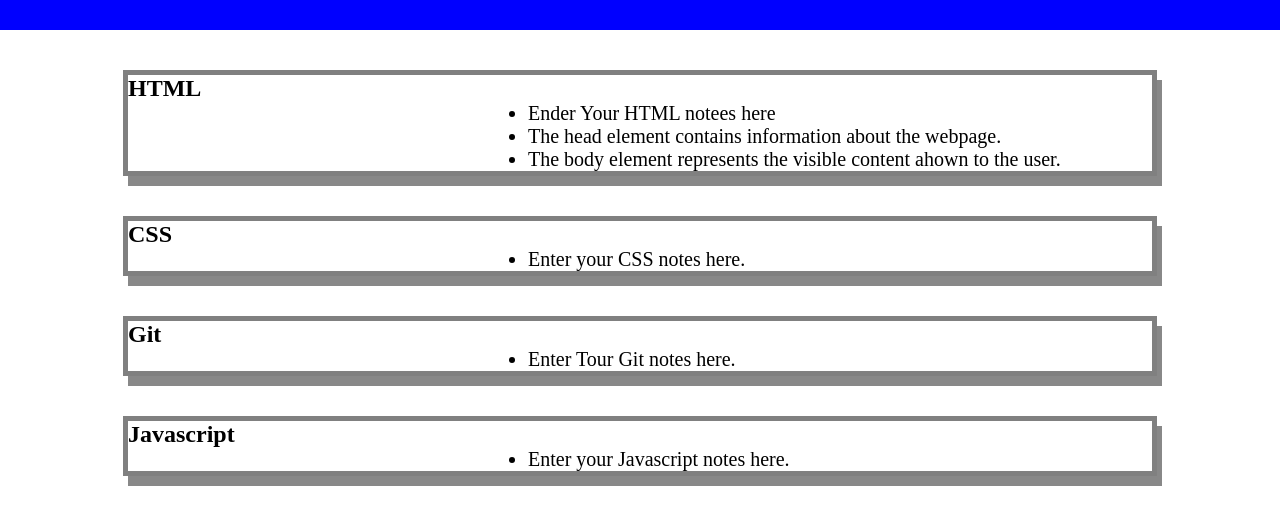
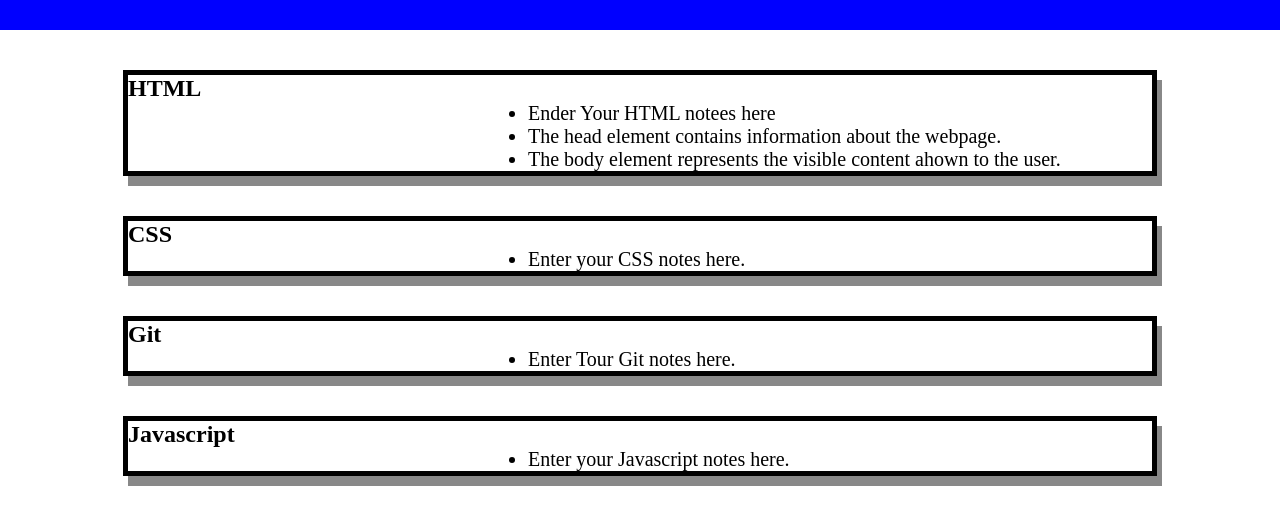
Before and after one commit to mattchief4234/PreWork-Study-Guide, a plain HTML site: page index.html in a window 1280 px wide. Shown: the part 90-603 px from the top of the page. Drawn offline with Linux system fonts and the light colour scheme.

Commit message:
made the borders black

```diff
--- a/assets/style.css
+++ b/assets/style.css
@@ -27,6 +27,6 @@ p{
 .card{
     width: 80%;
     margin: 40px auto;
-    border: 5px solid gray;
+    border: 5px solid black;
     box-shadow: 5px 10px #888888;
 }
```
